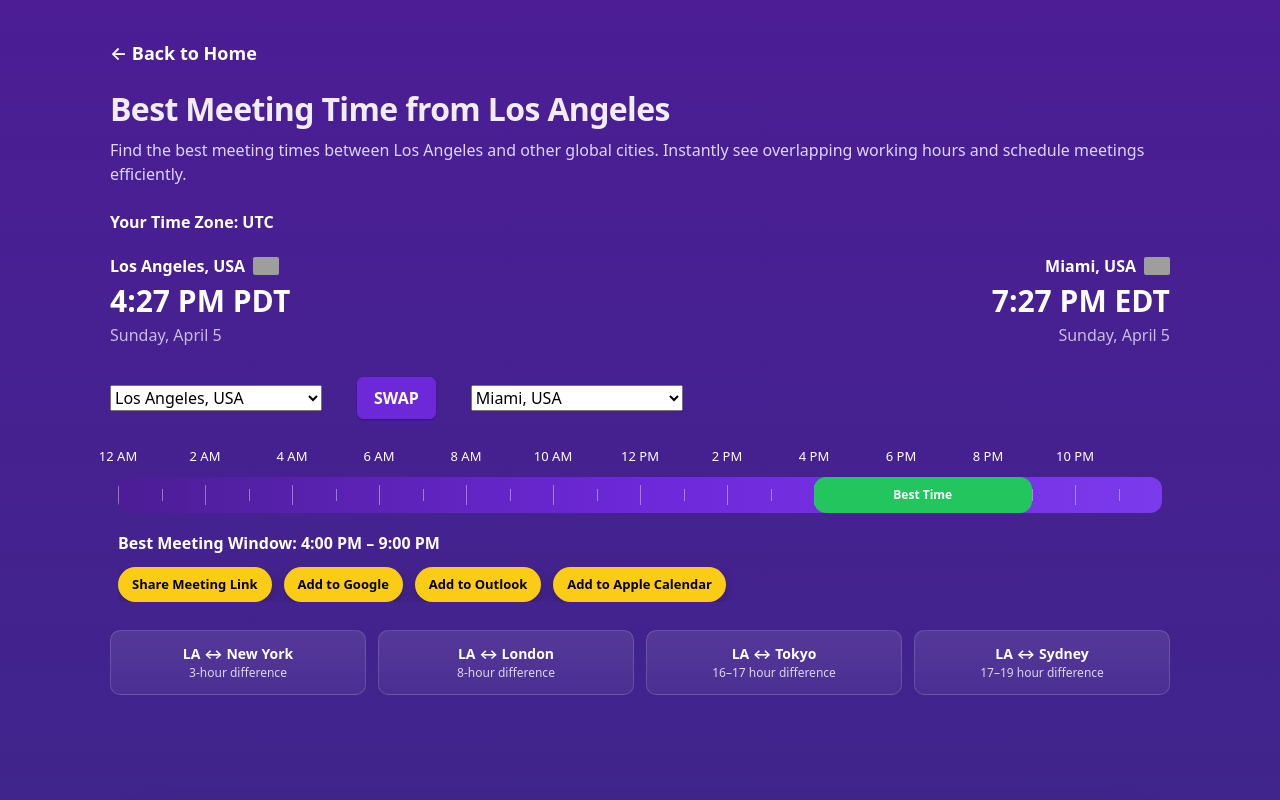
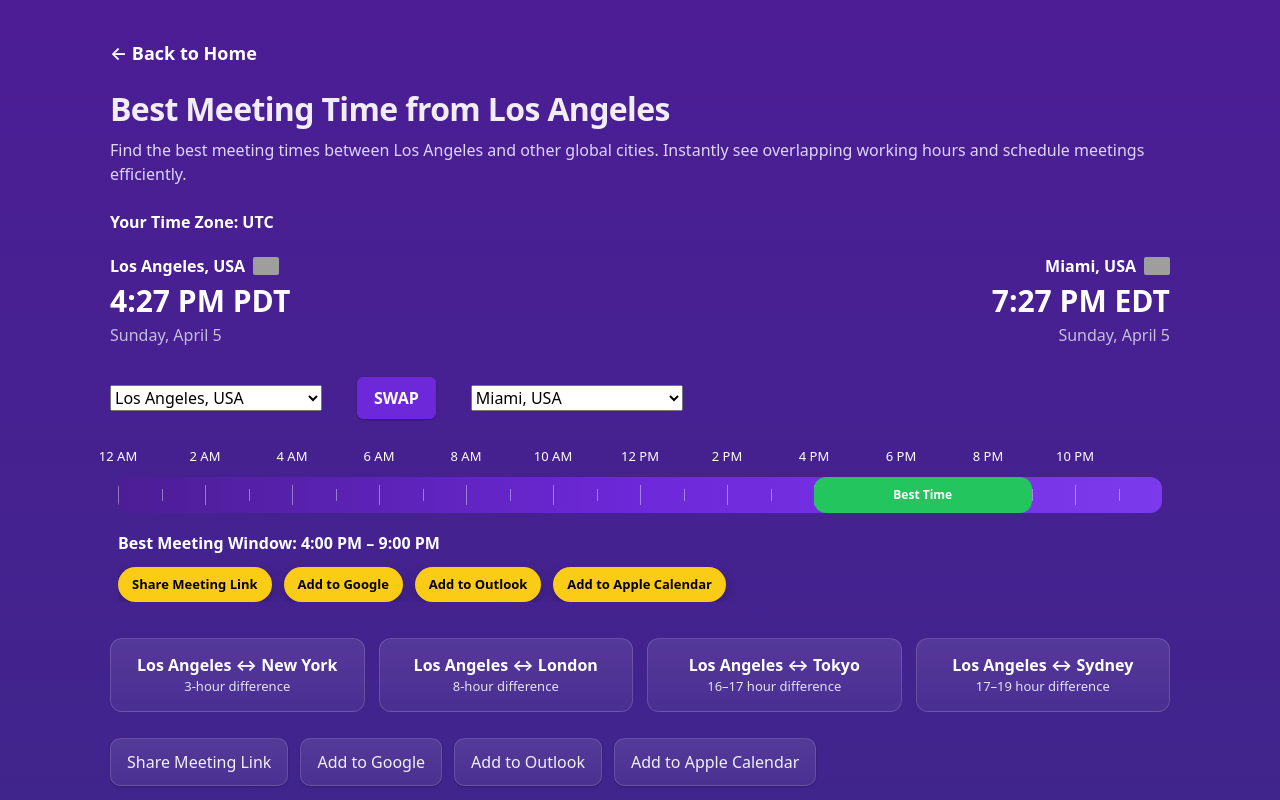
Before and after one commit to techtalk1282/Best-Meeting-Time, a Next.js app: page /best-meeting-time-los-angeles in a window 1280 px wide. Shown: the top 800 px of the page. Built offline with nearby package versions, Linux system fonts and the light colour scheme; grey boxes are pictures that could not be loaded.

Commit message:
feat: improve LA page layout with full city names, reordered cards and buttons, and better spacing

```diff
--- a/app/best-meeting-time-los-angeles/page.tsx
+++ b/app/best-meeting-time-los-angeles/page.tsx
@@ -1,15 +1,15 @@
 /**
  * File: app/best-meeting-time-los-angeles/page.tsx
- * Version: v3.1 (HORIZONTAL COMPARISONS — NO WRAP)
+ * Version: v3.2 (LAYOUT POLISH — TEXT + ORDER + SPACING)
  * Date: 2026-04-06
  *
- * Purpose:
- * - Add comparison cards back WITHOUT breaking viewport height
- * - Keep strict horizontal layout (no wrapping)
- * - Maintain homepage-style behavior
+ * Changes:
+ * - Replaced "LA" with "Los Angeles"
+ * - Moved feature buttons BELOW comparison cards
+ * - Improved spacing for cleaner UI
  *
  * Rollback:
- * - Revert to v3.0 if needed
+ * - Revert to v3.1
  */
 
 "use client";
@@ -30,13 +30,7 @@ export default function LosAngelesMeetingPage() {
   }, []);
 
   return (
-    <div
-      style={{
-        minHeight: "100vh",
-        display: "flex",
-        flexDirection: "column",
-      }}
-    >
+    <div style={{ minHeight: "100vh", display: "flex", flexDirection: "column" }}>
       <main
         style={{
           maxWidth: "1100px",
@@ -48,15 +42,7 @@ export default function LosAngelesMeetingPage() {
       >
         {/* BACK */}
         <div style={{ marginBottom: "24px" }}>
-          <a
-            href="/"
-            style={{
-              color: "#ffffff",
-              fontSize: "18px",
-              fontWeight: 600,
-              textDecoration: "none",
-            }}
-          >
+          <a href="/" style={{ color: "#ffffff", fontSize: "18px", fontWeight: 600 }}>
             ← Back to Home
           </a>
         </div>
@@ -71,54 +57,56 @@ export default function LosAngelesMeetingPage() {
           Find the best meeting times between Los Angeles and other global cities. Instantly see overlapping working hours and schedule meetings efficiently.
         </p>
 
-        {/* TOOL SECTION */}
+        {/* TOOL */}
         <div
           style={{
             minHeight: "calc(100vh - 260px)",
             display: "flex",
             flexDirection: "column",
-            justifyContent: "flex-start",
           }}
         >
           <ToolPreviewSection defaultCityLeft="Los Angeles, USA" />
 
-          {/* 🔥 HORIZONTAL COMPARISONS (KEY ADD) */}
+          {/* ✅ CARDS FIRST (clean flow) */}
           <div
             style={{
-              marginTop: "20px",
+              marginTop: "28px",
               display: "flex",
-              gap: "12px",
+              gap: "14px",
               justifyContent: "space-between",
               flexWrap: "nowrap",
             }}
           >
             {[
-              { title: "LA ↔ New York", desc: "3-hour difference" },
-              { title: "LA ↔ London", desc: "8-hour difference" },
-              { title: "LA ↔ Tokyo", desc: "16–17 hour difference" },
-              { title: "LA ↔ Sydney", desc: "17–19 hour difference" },
+              { title: "Los Angeles ↔ New York", desc: "3-hour difference" },
+              { title: "Los Angeles ↔ London", desc: "8-hour difference" },
+              { title: "Los Angeles ↔ Tokyo", desc: "16–17 hour difference" },
+              { title: "Los Angeles ↔ Sydney", desc: "17–19 hour difference" },
             ].map((item, i) => (
               <div
                 key={i}
                 style={{
                   flex: 1,
-                  minWidth: "0",
-                  padding: "12px",
-                  borderRadius: "10px",
+                  padding: "14px",
+                  borderRadius: "12px",
                   background:
                     "linear-gradient(180deg, rgba(255,255,255,0.10), rgba(255,255,255,0.05))",
                   border: "1px solid rgba(255,255,255,0.15)",
                   textAlign: "center",
                 }}
               >
-                <div style={{ fontWeight: 700, fontSize: "14px" }}>
-                  {item.title}
-                </div>
-                <div style={{ fontSize: "12px", opacity: 0.8 }}>
-                  {item.desc}
-                </div>
+                <div style={{ fontWeight: 700 }}>{item.title}</div>
+                <div style={{ fontSize: "13px", opacity: 0.85 }}>{item.desc}</div>
               </div>
             ))}
+          </div>
+
+          {/* ✅ BUTTONS LAST (clean hierarchy) */}
+          <div style={{ marginTop: "26px", display: "flex", gap: "12px", flexWrap: "wrap" }}>
+            <button className="gold-btn">Share Meeting Link</button>
+            <button className="gold-btn">Add to Google</button>
+            <button className="gold-btn">Add to Outlook</button>
+            <button className="gold-btn">Add to Apple Calendar</button>
           </div>
         </div>
 
@@ -127,22 +115,11 @@ export default function LosAngelesMeetingPage() {
           <PremiumFeaturesSection />
         </div>
 
-        {/* AD SLOT */}
-        <div
-          style={{
-            display: "flex",
-            justifyContent: "center",
-            padding: "30px 0",
-          }}
-        >
+        {/* AD */}
+        <div style={{ display: "flex", justifyContent: "center", padding: "30px 0" }}>
           <ins
             className="adsbygoogle"
-            style={{
-              display: "block",
-              width: "100%",
-              maxWidth: 728,
-              height: 90,
-            }}
+            style={{ display: "block", width: "100%", maxWidth: 728, height: 90 }}
             data-ad-client="ca-pub-9246885832557966"
             data-ad-slot="5883090133"
             data-ad-format="auto"
```
